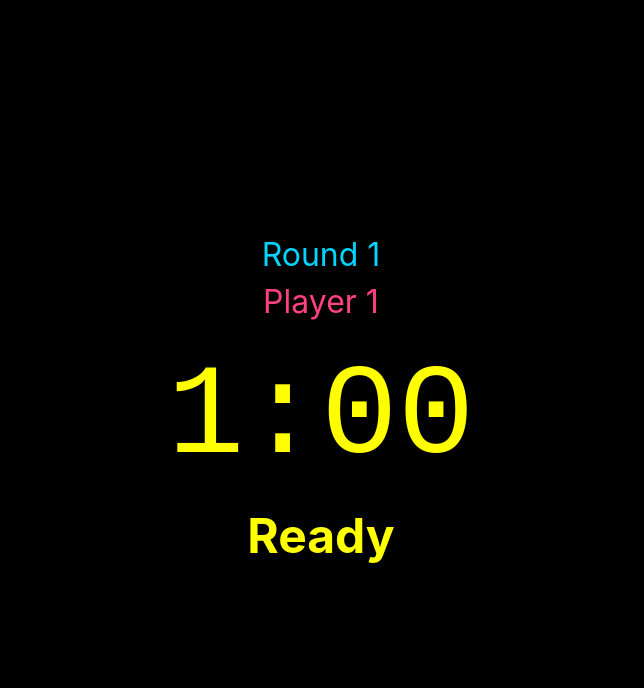
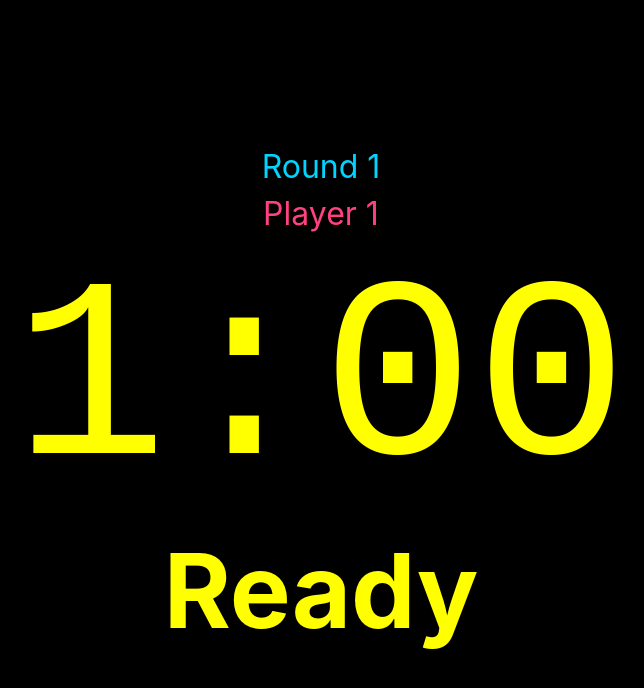
Before and after one commit to rvenneri22/Combotrainer, a plain HTML site: page index.html in a window 1280 px wide. Both pictures are taken after a click on the element "1:00". Shown: the whole page, without its empty margins (319-963 px from the left). Drawn offline with Linux system fonts and the light colour scheme.

Commit message:
Update index.html

```diff
--- a/index.html
+++ b/index.html
@@ -229,15 +229,21 @@
 }
 
 #fullscreenTimer {
-  font-size: 8rem;
+  font-size: 20vw;
   font-family: 'Courier New', Courier, monospace;
-  margin-bottom: 1rem;
+  margin-bottom: 2vh;
+  line-height: 1;
+  max-width: 100%;
+  word-wrap: break-word;
 }
 
 #fullscreenCombo {
-  font-size: 3rem;
+  font-size: 8vw;
   font-weight: bold;
+  max-width: 90vw;
+  word-wrap: break-word;
 }
+
 
     .round-settings {
       display: flex;
```
